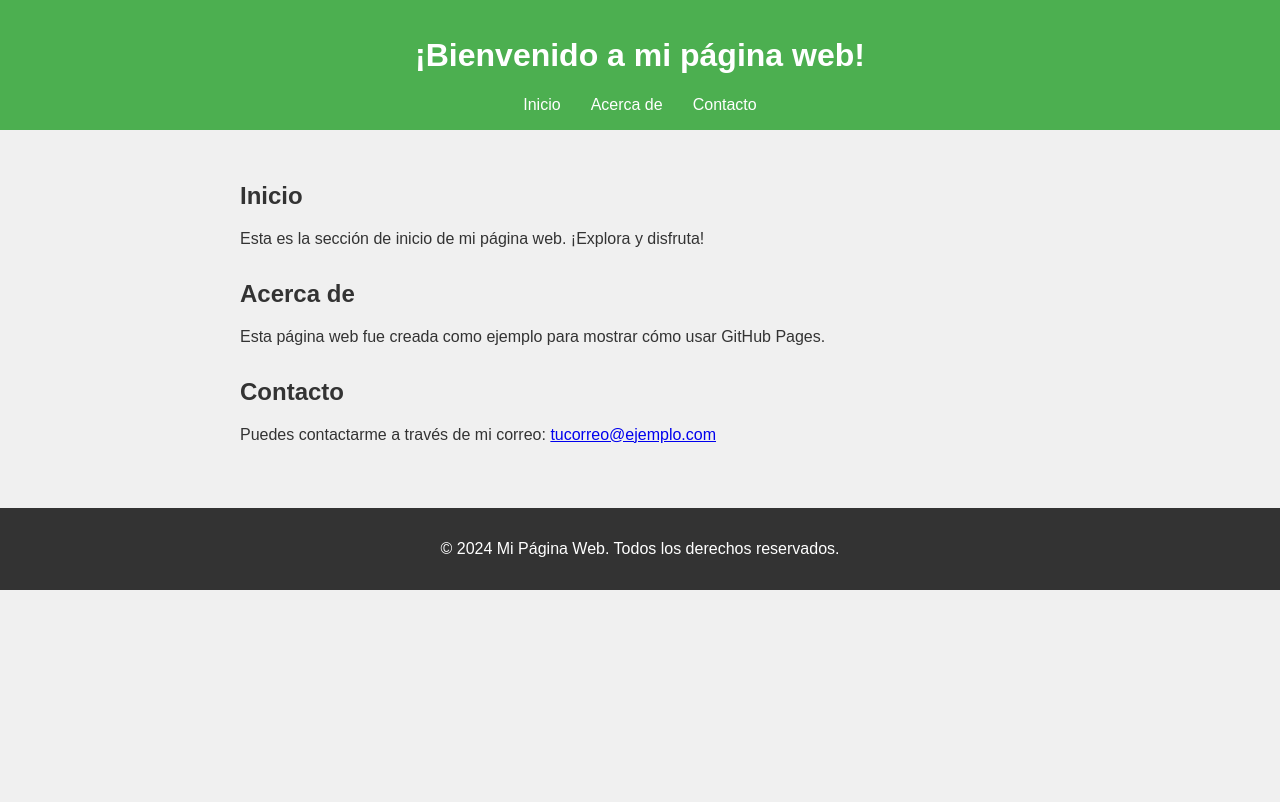
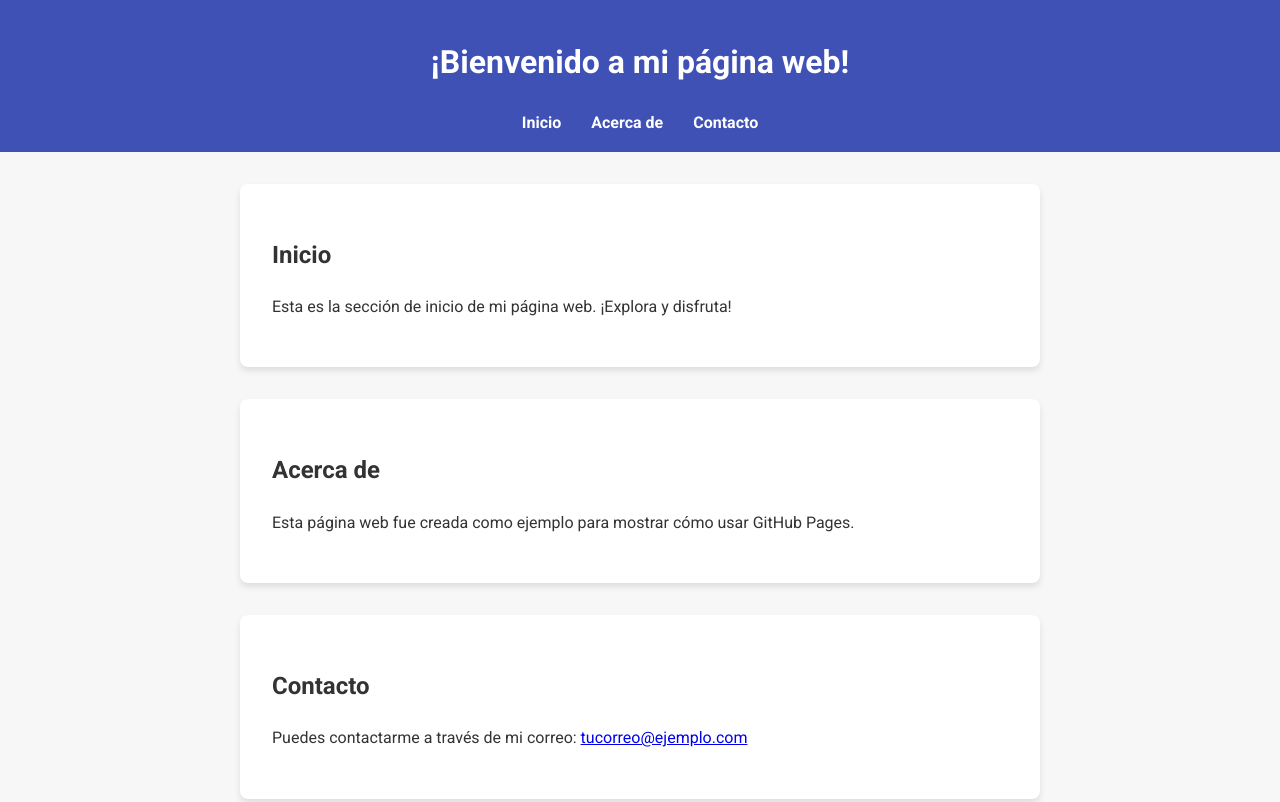
Before and after one commit to Tomaz033/Greencollarbox, a plain HTML site: page index.html in a window 1280 px wide. Shown: the top 802 px of the page. Drawn offline with Linux system fonts and the light colour scheme.

Commit message:
Update styles.css

```diff
--- a/styles.css
+++ b/styles.css
@@ -1,15 +1,19 @@
+/* Establece fuentes personalizadas */
+@import url('https://fonts.googleapis.com/css2?family=Roboto:wght@400;700&display=swap');
+
 body {
-    font-family: Arial, sans-serif;
+    font-family: 'Roboto', sans-serif;
+    background-color: #f7f7f7;
+    color: #333;
     margin: 0;
     padding: 0;
-    background-color: #f0f0f0;
-    color: #333;
+    line-height: 1.6;
 }
 
 header {
-    background-color: #4CAF50;
+    background-color: #3f51b5;
     color: white;
-    padding: 1rem;
+    padding: 1rem 0;
     text-align: center;
 }
 
@@ -28,6 +32,11 @@ nav ul li {
 nav ul li a {
     color: white;
     text-decoration: none;
+    font-weight: bold;
+}
+
+nav ul li a:hover {
+    border-bottom: 2px solid white;
 }
 
 main {
@@ -37,12 +46,17 @@ main {
 }
 
 section {
+    background: white;
+    padding: 2rem;
     margin-bottom: 2rem;
+    box-shadow: 0 4px 6px rgba(0, 0, 0, 0.1);
+    border-radius: 8px;
 }
 
 footer {
-    text-align: center;
-    padding: 1rem;
     background-color: #333;
     color: white;
+    text-align: center;
+    padding: 1rem 0;
+    margin-top: 2rem;
 }
```
